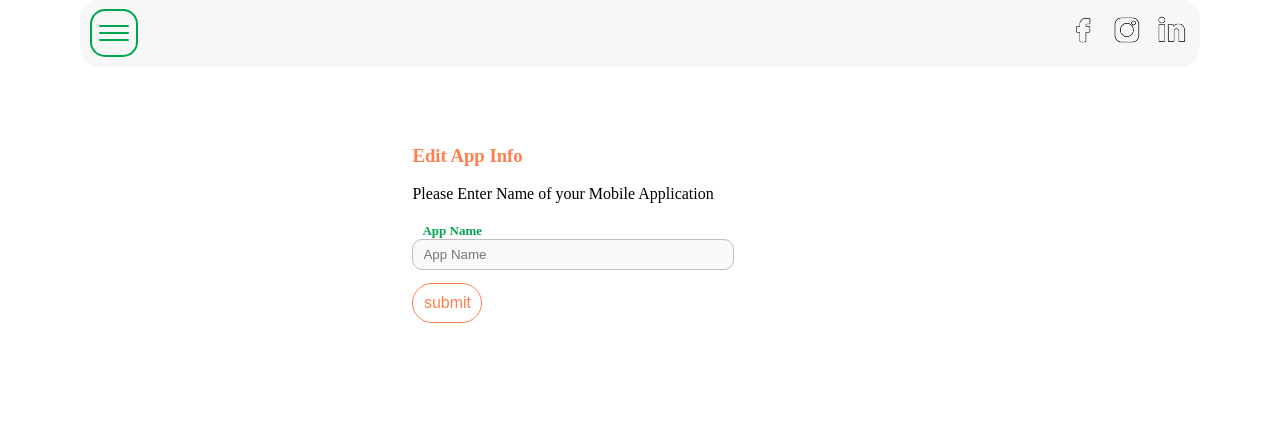
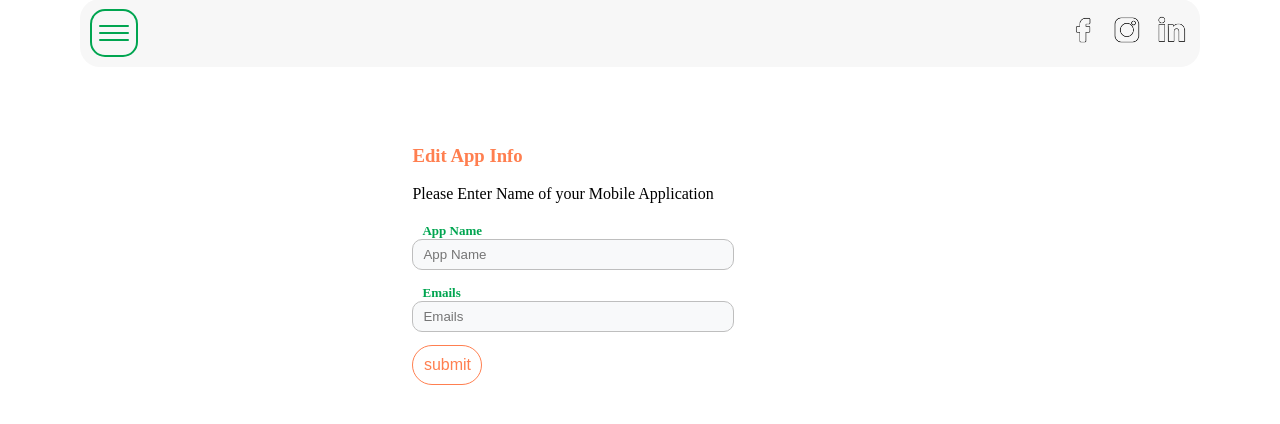
Before and after one commit to Tmazst/mobile_apps_eswatini, a Flask app: page /send_email in a window 1280 px wide. Shown: the part 238-662 px from the top of the page. Run offline with Flask 3, Linux system fonts and the light colour scheme; some libraries are stand-ins or nearby versions; some web fonts are replaced.

Commit message:
sat night

```diff
--- a/Forms.py
+++ b/Forms.py
@@ -113,6 +113,7 @@ class App_Info_Form(FlaskForm):
 class SendEmailForm(FlaskForm):
 
     app_name = StringField('App Name', validators=[Length(max=120)])
+    emails = StringField('Emails', validators=[Length(max=120)])
     submit = SubmitField('submit')
 
 
--- a/app.py
+++ b/app.py
@@ -127,7 +127,7 @@ def about():
 
     return render_template("about.html")
 
-def send_email(app_info):
+def send_email(app_info,emails=None):
 
     def send_veri_mail():
 
@@ -155,7 +155,7 @@ def send_email(app_info):
         except IntegrityError:
             db.session.rollback()
 
-        msg = Message(subject="Promote Your Mobile App", sender="thabo@techxolutions.com", recipients=["thabo@techxolutions.com","bhillaceby@gmail.com"])
+        msg = Message(subject="Promote Your Mobile App", sender="thabo@techxolutions.com", recipients=["thabo@techxolutions.com",emails])
 
         msg.html = f"""<html>
 <head>
@@ -331,11 +331,12 @@ def email():
 
         if app_name:
             app_name_rq = App_Info.query.filter_by(name=app_name).first()
+            emails = email_form.emails.data
 
         if app_name_rq:
-            send_email(app_name_rq)
+            send_email(app_name_rq,emails)
         else:
-            return jsonify({"Error":f"App Name {app_name_rq} Does Not Exists in the System"})
+            return jsonify({"Error":f"App Name {app_name} Does Not Exists in the System"})
 
     return render_template("send_email.html",email_form=email_form)
 
--- a/templates/send_email.html
+++ b/templates/send_email.html
@@ -30,12 +30,23 @@
 
             {{ email_form.hidden_tag() }}
 
-            <!-------Company Email--------->
+            <!-------App Name--------->
             <div class="job-ad-group marginise-bottom">
                 {{ email_form.app_name.label(class="labels")}}<br>
                 {{ email_form.app_name(style="width:300px",class="form-control adj-width-60",placeholder="App Name")}}
                 {% if email_form.app_name.errors %}
                 {% for error in email_form.app_name.errors %}
+                    <span class="span-error" >*{{error}}</span>
+                {% endfor %}
+                {% endif %}
+            </div>
+
+            <!-- Email -->
+            <div class="job-ad-group marginise-bottom">
+                {{ email_form.emails.label(class="labels")}}<br>
+                {{ email_form.emails(style="width:300px",class="form-control adj-width-60",placeholder="Emails")}}
+                {% if email_form.emails.errors %}
+                {% for error in email_form.emails.errors %}
                     <span class="span-error" >*{{error}}</span>
                 {% endfor %}
                 {% endif %}
```
